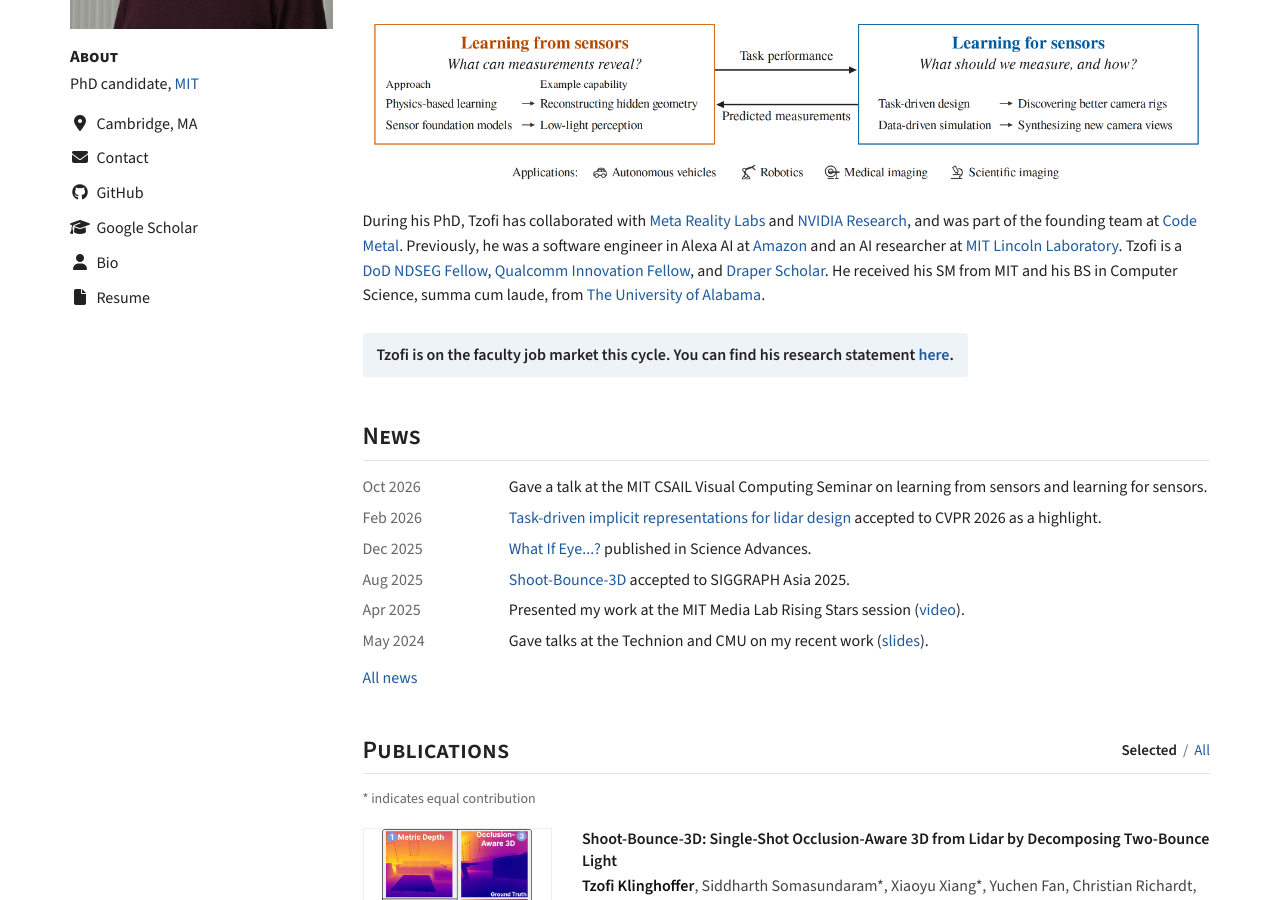
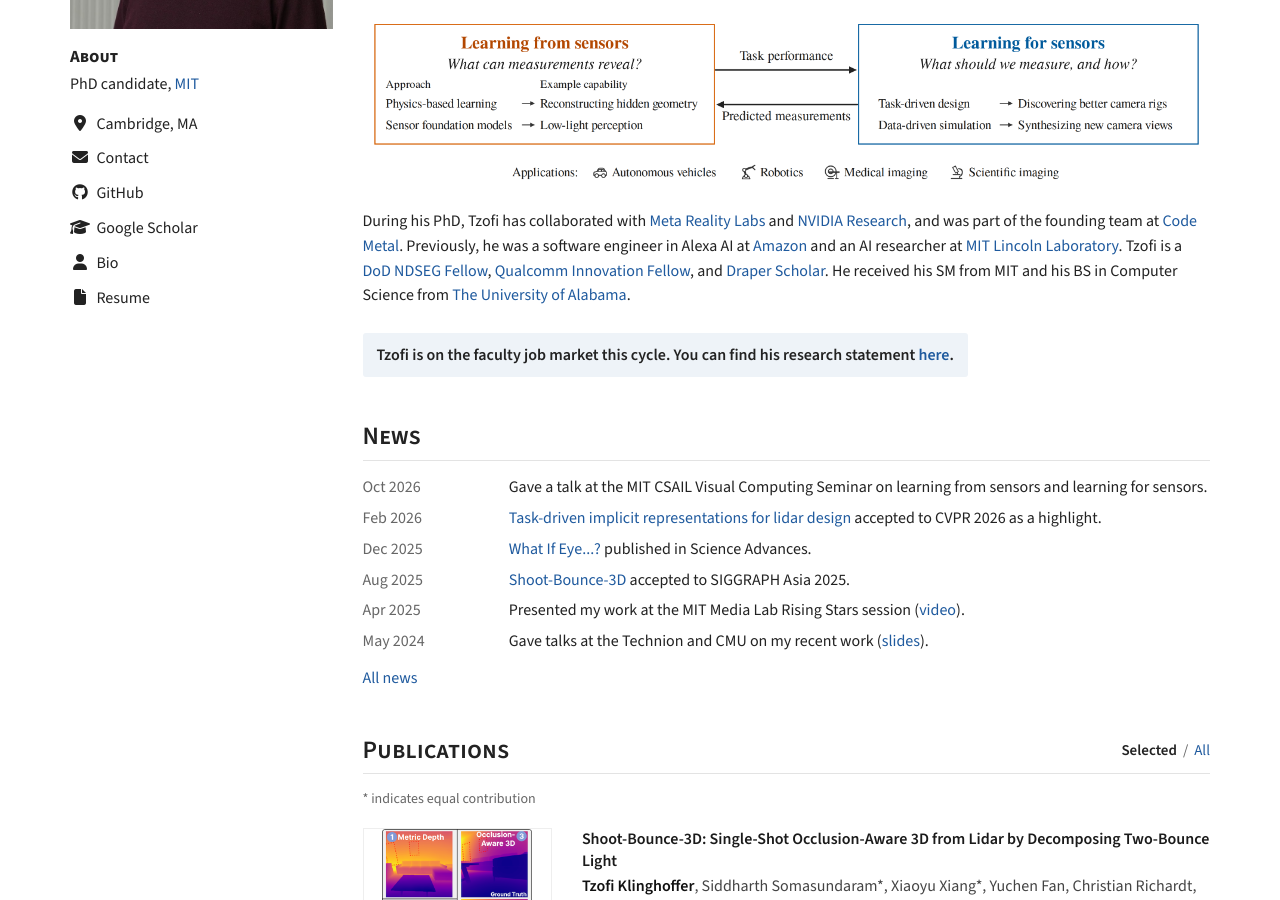
Before and after one commit to tzofi/tzofi.github.io, a Jekyll site: the page built from index.html, in a window 1280 px wide and 900 px high, scrolled down 305 px. Built offline with Jekyll 4.4.1, drawn with Linux system fonts in a browser that asks for light colours; nearby versions of some CDN libraries.

```diff
--- a/index.html
+++ b/index.html
@@ -20,7 +20,7 @@ layout: default
 	</div>
 
 	<p>
-	During his PhD, Tzofi has collaborated with <a target='_blank' href='https://about.meta.com/realitylabs/'>Meta Reality Labs</a> and <a target='_blank' href='https://www.nvidia.com/en-us/research/'>NVIDIA Research</a>, and was part of the founding team at <a target='_blank' href='https://www.codemetal.ai/'>Code Metal</a>. Previously, he was a software engineer in Alexa AI at <a target='_blank' href='https://www.amazon.science/'>Amazon</a> and an AI researcher at <a target='_blank' href='https://www.ll.mit.edu/'>MIT Lincoln Laboratory</a>. Tzofi is a <a target='_blank' href='https://ndseg.sysplus.com/'>DoD NDSEG Fellow</a>, <a target='_blank' href='https://www.qualcomm.com/research/university-relations/innovation-fellowship/2023-north-america'>Qualcomm Innovation Fellow</a>, and <a target='_blank' href='https://www.draper.com/education-programs/draper-scholars-program'>Draper Scholar</a>. He received his SM from MIT and his BS in Computer Science, summa cum laude, from <a target='_blank' href='https://www.ua.edu/'>The University of Alabama</a>.
+	During his PhD, Tzofi has collaborated with <a target='_blank' href='https://about.meta.com/realitylabs/'>Meta Reality Labs</a> and <a target='_blank' href='https://www.nvidia.com/en-us/research/'>NVIDIA Research</a>, and was part of the founding team at <a target='_blank' href='https://www.codemetal.ai/'>Code Metal</a>. Previously, he was a software engineer in Alexa AI at <a target='_blank' href='https://www.amazon.science/'>Amazon</a> and an AI researcher at <a target='_blank' href='https://www.ll.mit.edu/'>MIT Lincoln Laboratory</a>. Tzofi is a <a target='_blank' href='https://ndseg.sysplus.com/'>DoD NDSEG Fellow</a>, <a target='_blank' href='https://www.qualcomm.com/research/university-relations/innovation-fellowship/2023-north-america'>Qualcomm Innovation Fellow</a>, and <a target='_blank' href='https://www.draper.com/education-programs/draper-scholars-program'>Draper Scholar</a>. He received his SM from MIT and his BS in Computer Science from <a target='_blank' href='https://www.ua.edu/'>The University of Alabama</a>.
 	</p>
 
 	<div class='jobmarket'>Tzofi is on the faculty job market this cycle. You can find his research statement <a target='_blank' href='/pdf/research_statement.pdf'>here</a>.</div>
```
